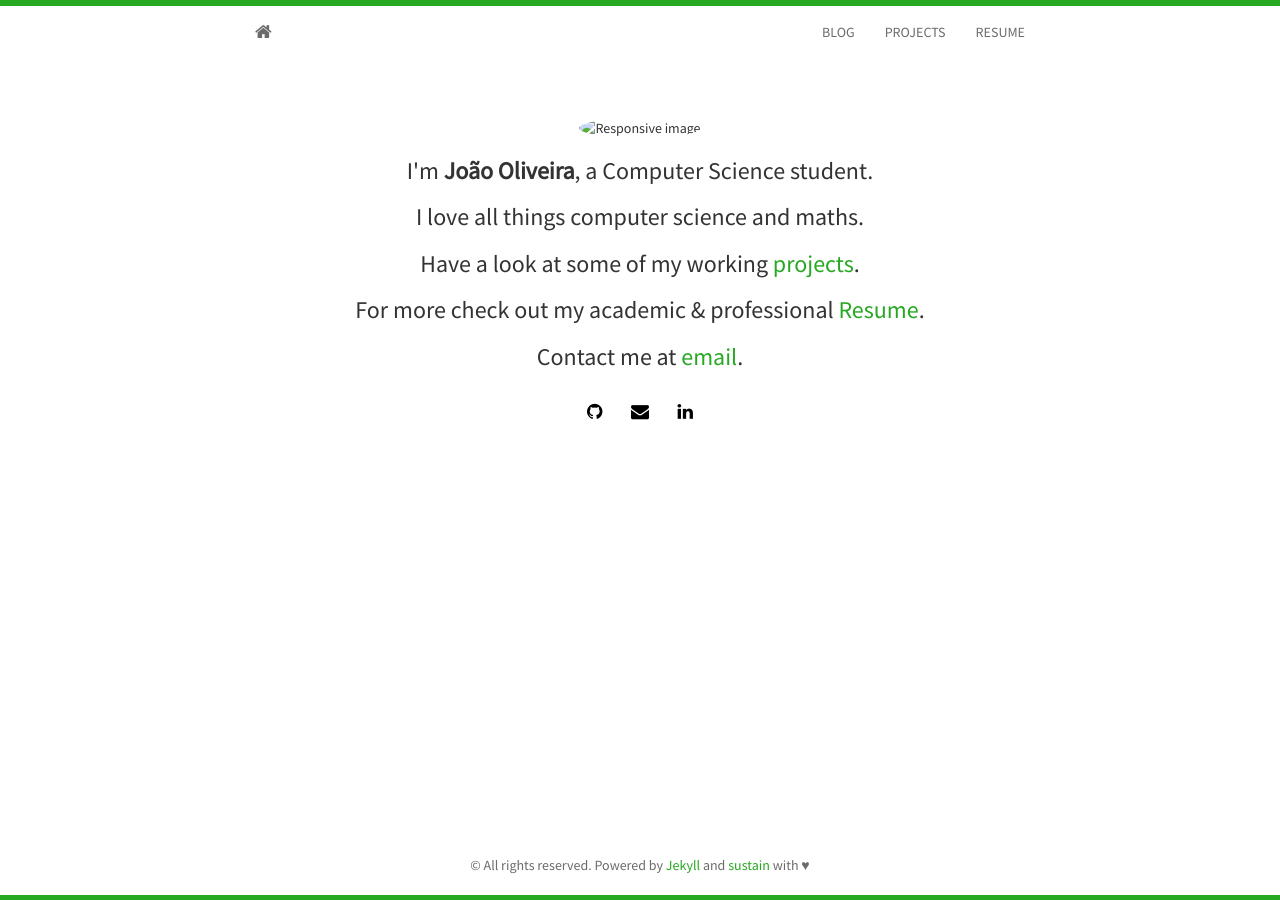
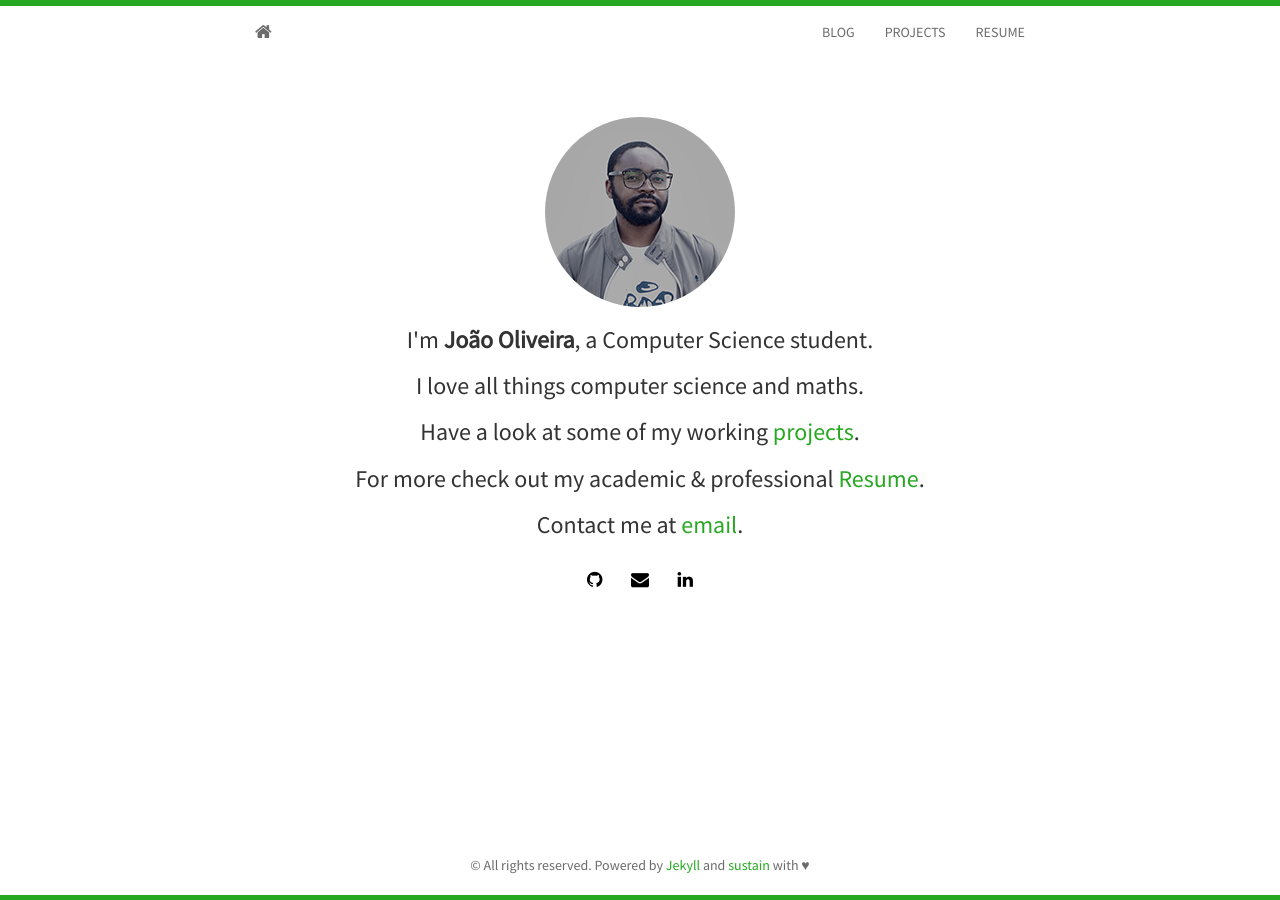
Before and after one commit to jppmo/blog, a Jekyll site: the page built from index.html, in a window 1280 px wide. Built offline with Jekyll 4.4.1, drawn with Linux system fonts in a browser that asks for light colours; nearby versions of some CDN libraries; the list of posts is cut into pages by our own code.

Commit message:
path fix

```diff
--- a/_config.yml
+++ b/_config.yml
@@ -12,7 +12,7 @@ safe: true
 
 # edit here to achieve your personal greatness
 url: http://jppmo.github.io/
-baseurl: /
+baseurl: /blog/
 title: João Oliveira
 author: João Oliveira
 description: Personal blog and resume
--- a/index.html
+++ b/index.html
@@ -5,7 +5,7 @@ layout: home
 <section id="about">
 	<div class="container">
 	  <div class="avatar">
-		<img class="img-circle" src="{{ site.baseurl }}static/img/{{ site.avatar }}" alt="Responsive image">
+		<img class="img-circle" src="static/img/{{ site.avatar }}" alt="Responsive image">
 	  </div>
 	  <h3>I'm <strong>{{ site.author }}</strong>, a Computer Science student.</h3>
 	  <h3>I love all things computer science and maths.</h3>
```
